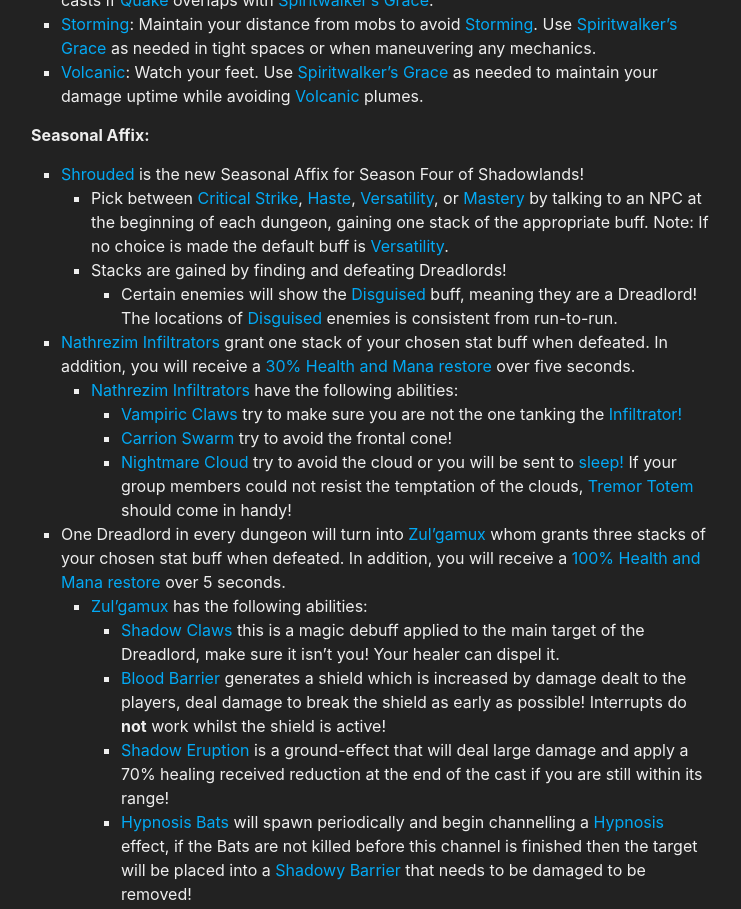
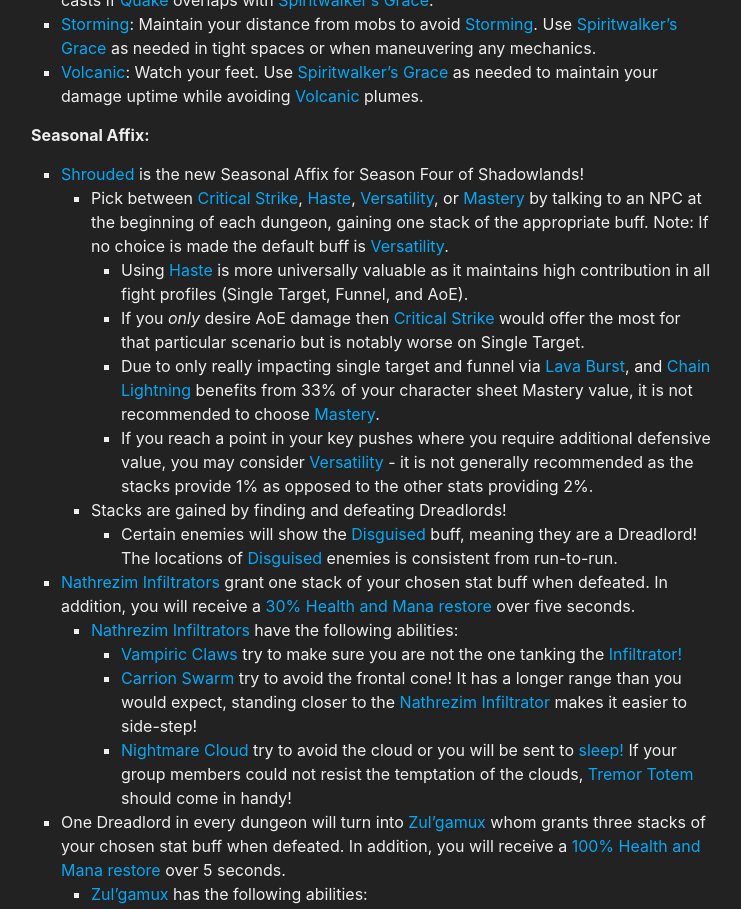
Before and after one commit to stormearthandlava/stormearthandlava.github.io, a Jekyll site: the page built from guide/mythic_plus/mythic_plus.md, in a window 1280 px wide and 1400 px high, scrolled down 3603 px. Shown: the top 909 px of the window, without its empty margins (269-1010 px from the left). Built offline with Jekyll 4.4.1, drawn with Linux system fonts in a browser that asks for light colours; a script that is not in the unit is left out; some of the changed text lies outside the part shown.

Commit message:
Update mythic_plus.md

```diff
--- a/guide/mythic_plus/mythic_plus.md
+++ b/guide/mythic_plus/mythic_plus.md
@@ -110,13 +110,17 @@
 
 * [Shrouded](https://www.wowhead.com/guides/shrouded-affix-shadowlands-mythic-plus-season-4-disguised-dreadlords) is the new Seasonal Affix for Season Four of Shadowlands!
    - Pick between [Critical Strike](https://www.wowhead.com/spell=373108/bounty-critical-strike), [Haste](https://www.wowhead.com/spell=373113/bounty-haste), [Versatility](https://www.wowhead.com/spell=373121/bounty-versatility), or [Mastery](https://www.wowhead.com/spell=373116/bounty-mastery) by talking to an NPC at the beginning of each dungeon, gaining one stack of the appropriate buff. Note: If no choice is made the default buff is [Versatility](https://www.wowhead.com/spell=373121/bounty-versatility).
+      - Using [Haste](https://www.wowhead.com/spell=373113/bounty-haste) is more universally valuable as it maintains high contribution in all fight profiles (Single Target, Funnel, and AoE).
+      - If you *only* desire AoE damage then [Critical Strike](https://www.wowhead.com/spell=373108/bounty-critical-strike) would offer the most for that particular scenario but is notably worse on Single Target.
+      - Due to only really impacting single target and funnel via {{ site.data.spell.lvb }}, and {{ site.data.spell.cl }} benefits from 33% of your character sheet Mastery value, it is not recommended to choose [Mastery](https://www.wowhead.com/spell=373116/bounty-mastery).
+      - If you reach a point in your key pushes where you require additional defensive value, you may consider [Versatility](https://www.wowhead.com/spell=373121/bounty-versatility) - it is not generally recommended as the stacks provide 1% as opposed to the other stats providing 2%.
    - Stacks are gained by finding and defeating Dreadlords!
         - Certain enemies will show the [Disguised](https://www.wowhead.com/spell=373011/disguised) buff, meaning they are a Dreadlord! The locations of [Disguised](https://www.wowhead.com/spell=373011/disguised) enemies is consistent from run-to-run.
 
 * [Nathrezim Infiltrators](https://www.wowhead.com/npc=189878/nathrezim-infiltrator) grant one stack of your chosen stat buff when defeated. In addition, you will receive a [30% Health and Mana restore](https://www.wowhead.com/spell=373981/bounty-payment) over five seconds.
     - [Nathrezim Infiltrators](https://www.wowhead.com/npc=189878/nathrezim-infiltrator) have the following abilities:
          - [Vampiric Claws](https://www.wowhead.com/spell=373364/vampiric-claws) try to make sure you are not the one tanking the [Infiltrator!](https://www.wowhead.com/npc=189878/nathrezim-infiltrator)
-         - [Carrion Swarm](https://www.wowhead.com/spell=373429/carrion-swarm) try to avoid the frontal cone!
+         - [Carrion Swarm](https://www.wowhead.com/spell=373429/carrion-swarm) try to avoid the frontal cone! It has a longer range than you would expect, standing closer to the [Nathrezim Infiltrator](https://www.wowhead.com/npc=189878/nathrezim-infiltrator) makes it easier to side-step!
          - [Nightmare Cloud](https://www.wowhead.com/spell=373370/nightmare-cloud) try to avoid the cloud or you will be sent to [sleep!](https://www.wowhead.com/spell=373391/nightmare) If your group members could not resist the temptation of the clouds, {{ site.data.spell.tremor_totem }} should come in handy!
 
 * One Dreadlord in every dungeon will turn into [Zul'gamux](https://www.wowhead.com/npc=190128/zulgamux) whom grants three stacks of your chosen stat buff when defeated. In addition, you will receive a [100% Health and Mana restore](https://www.wowhead.com/spell=374300/restoration) over 5 seconds.
@@ -124,7 +128,7 @@
           - [Shadow Claws](https://www.wowhead.com/spell=373509/shadow-claws) this is a magic debuff applied to the main target of the Dreadlord, make sure it isn't you! Your healer can dispel it.
           - [Blood Barrier](https://www.wowhead.com/spell=373724/blood-barrier) generates a shield which is increased by damage dealt to the players, deal damage to break the shield as early as possible! Interrupts do **not** work whilst the shield is active!
           - [Shadow Eruption](https://www.wowhead.com/spell=373513/shadow-eruption) is a ground-effect that will deal large damage and apply a 70% healing received reduction at the end of the cast if you are still within its range!
-          - [Hypnosis Bats](https://www.wowhead.com/spell=373552/hypnosis-bat) will spawn periodically and begin channelling a [Hypnosis](https://www.wowhead.com/spell=373570/hypnosis) effect, if the Bats are not killed before this channel is finished then the target will be placed into a [Shadowy Barrier](https://www.wowhead.com/spell=373607/shadowy-barrier) that needs to be damaged to be removed!
+          - [Hypnosis Bats](https://www.wowhead.com/spell=373552/hypnosis-bat) will spawn periodically and begin channelling a [Hypnosis](https://www.wowhead.com/spell=373570/hypnosis) effect, if the Bats are not killed before this channel is finished then the target will be placed into a [Shadowy Barrier](https://www.wowhead.com/spell=373607/shadowy-barrier) that needs to be damaged to be removed! Note: only one disrupt is required to prevent the initial [Hypnosis](https://www.wowhead.com/spell=373570/hypnosis) cast, for Elemental Shamans you can use {{ site.data.spell.hex }}, {{ site.data.spell.capacitor_totem }}, or {{ site.data.spell.thunderstorm }}. After disrupting the initial cast, the [Hypnosis Bat](https://www.wowhead.com/spell=373552/hypnosis-bat) will despawn so no further damage is required on it.
 
 # Dungeons
 <p style="color:red">Click on a dungeon banner to expand it.</p>
```
